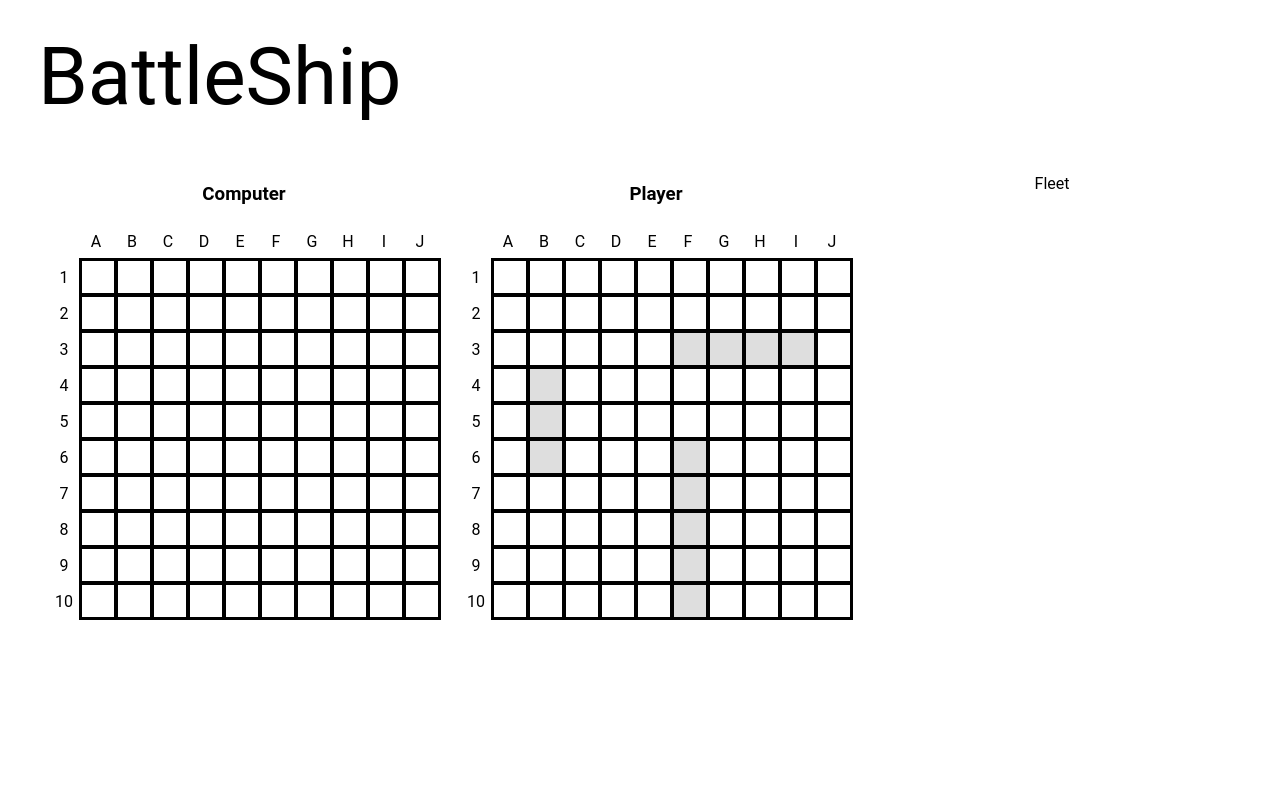
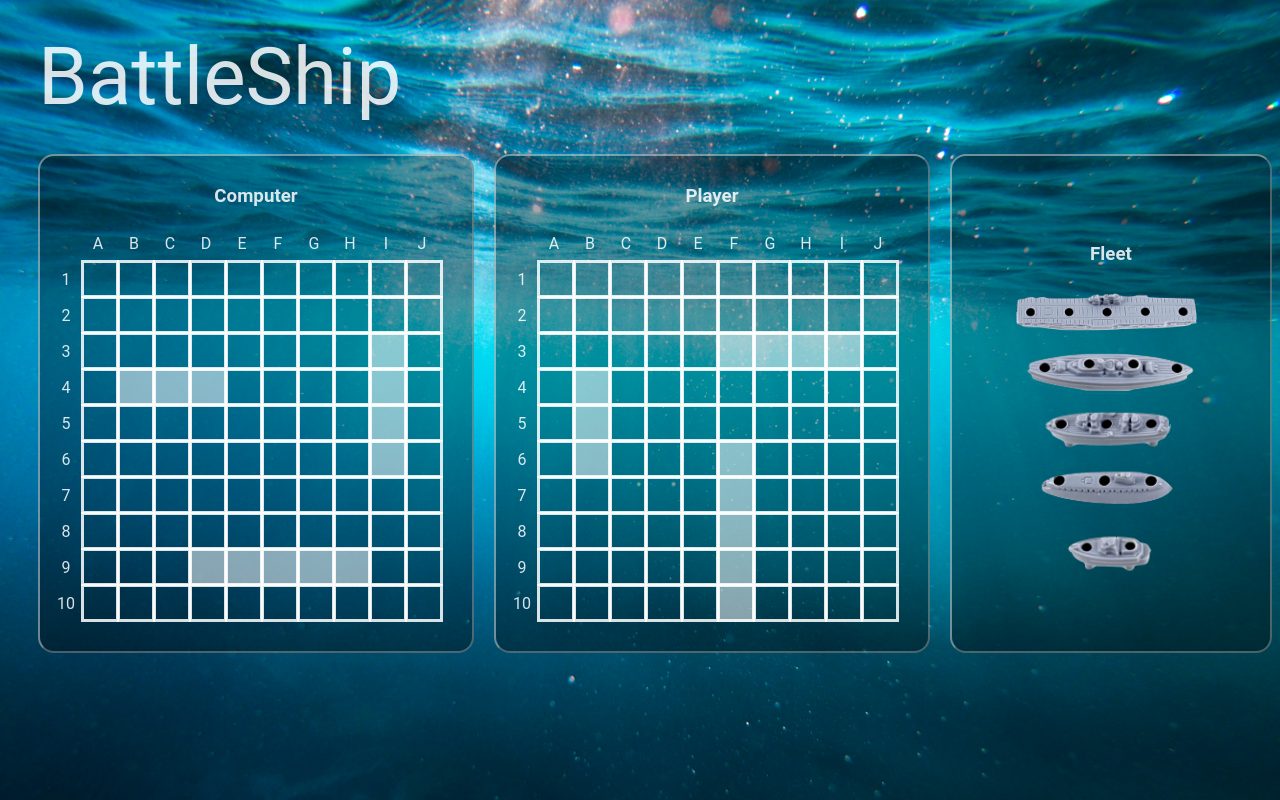
Before and after one commit to bkcheung/Battleship, a website built with webpack: page src/index.html in a window 1280 px wide. Built offline with nearby package versions, Linux system fonts and the light colour scheme.

Commit message:
ui: update html and css, adding background and graphics

```diff
--- a/src/index.html
+++ b/src/index.html
@@ -26,7 +26,16 @@
                 <h3 class = "name"> Player </h3>
                 <div id = "pBoard"></div>
             </div>
-            <div id = "fleet">Fleet</div>
+            <div id ="fleet">
+                <h3 id = "name">Fleet</h3>
+                <div id = "fleetList">
+                    <span id = "aircraft"></span>
+                    <span id = "battleship"></span>
+                    <span id = "cruiser"></span>
+                    <span id = "sub"></span>
+                    <span id = "destroyer"></span>
+                </div>
+            </div>
         </div>
 
         <script src="" async defer></script>
--- a/src/index.ts
+++ b/src/index.ts
@@ -9,6 +9,12 @@ gb.placeShip(3,[3,1],'v');
 gb.placeShip(5, [5,5], 'v');
 gb.placeShip(4, [2,5], 'h');
 
-gb.receiveAttack([3,1]);
+const cgb = GameBoard(10);
+cgb.placeShip(3,[3,1],'h');
+cgb.placeShip(5, [8,3], 'h');
+cgb.placeShip(4, [2,8], 'v');
 
 renderShips(gb, "pBoard");
+renderShips(cgb, "cBoard");
+
+gb.receiveAttack([3,1]);
--- a/src/style.css
+++ b/src/style.css
@@ -1,24 +1,36 @@
 body {
     font-family: Roboto, 'Helvetica Neue', sans-serif;
+    background-image: url(./img/water.jpeg);
+    background-size: cover;
 }
 header {
     margin: 30px;
     font-size: 5em;
+    color: #ffffffd9;
 }
-
-#pageBody{
-    margin: 30px;
+span{
+    background-size: contain;
+    background-repeat: no-repeat;
     display: flex;
 }
-
+#pageBody{
+    margin-left: 30px;
+    display: grid;
+    grid-template-columns: repeat(3, 1fr);
+    grid-gap: 20px;
+    align-items: center;
+    color: #ffffffd9;
+}
 .gb{
     padding: 10px;
-    flex:1;
     text-align: center;
+    background-color: #00000057;
+    border: 2px #ffffff70 outset;
+    border-radius: 1em;
 }
-
 .gameboard{
     display: grid;
+    margin: 0px 20px 20px 0px;
     grid-template-columns: repeat(11, 1fr);
     grid-template-rows: repeat(11,1fr);
     align-items: center;
@@ -30,7 +42,6 @@ header {
     justify-content: center;
     align-items: center;
 }
-
 .numSq{
     width: 2em;
     height: 2em;
@@ -38,21 +49,54 @@ header {
     justify-content: center;
     align-items: center;
 }
-
 .bodySq{
     border: solid;
     margin: -1px;
     min-width: 2em;
     min-height: 2em;
 }
-
 .shipPresent{
-    background-color: rgba(147, 147, 147, 0.3);
+    background-color: #ffffff88;
 }
 
 #fleet{
-    margin: 10px;
     padding: 10px;
-    flex:1;
     text-align: center;
+    background-color: #00000057;
+    border: 2px #ffffff70 outset;
+    border-radius: 1em;
+    min-height: 95%;
+    display: flex;
+    flex-direction: column;
+    justify-content: center;
 }
+#fleetList{
+    display: flex;
+    flex-direction: column;
+    align-items: center;
+}
+#aircraft{
+    background-image: url("./img/aircraft-carrier.png");
+    width: 200px;
+    height: 60px;
+}
+#battleship{
+    background-image: url("./img/battleship.png");
+    width: 180px;
+    height: 60px;
+}
+#cruiser{
+    background-image: url("./img/cruiser.png");
+    width: 150px;
+    height: 60px;
+}
+#sub{
+    background-image: url("./img/sub.png");
+    width: 150px;
+    height: 60px;
+}
+#destroyer{
+    background-image: url("./img/destroyer.png");
+    width: 100px;
+    height: 60px;
+}
```
Also changed, not shown: src/img/aircraft-carrier.png (added), src/img/battleship.png (added), src/img/cruiser.png (added), src/img/destroyer.png (added), src/img/sub.png (added), src/img/water.jpeg (added), 3 other files.
